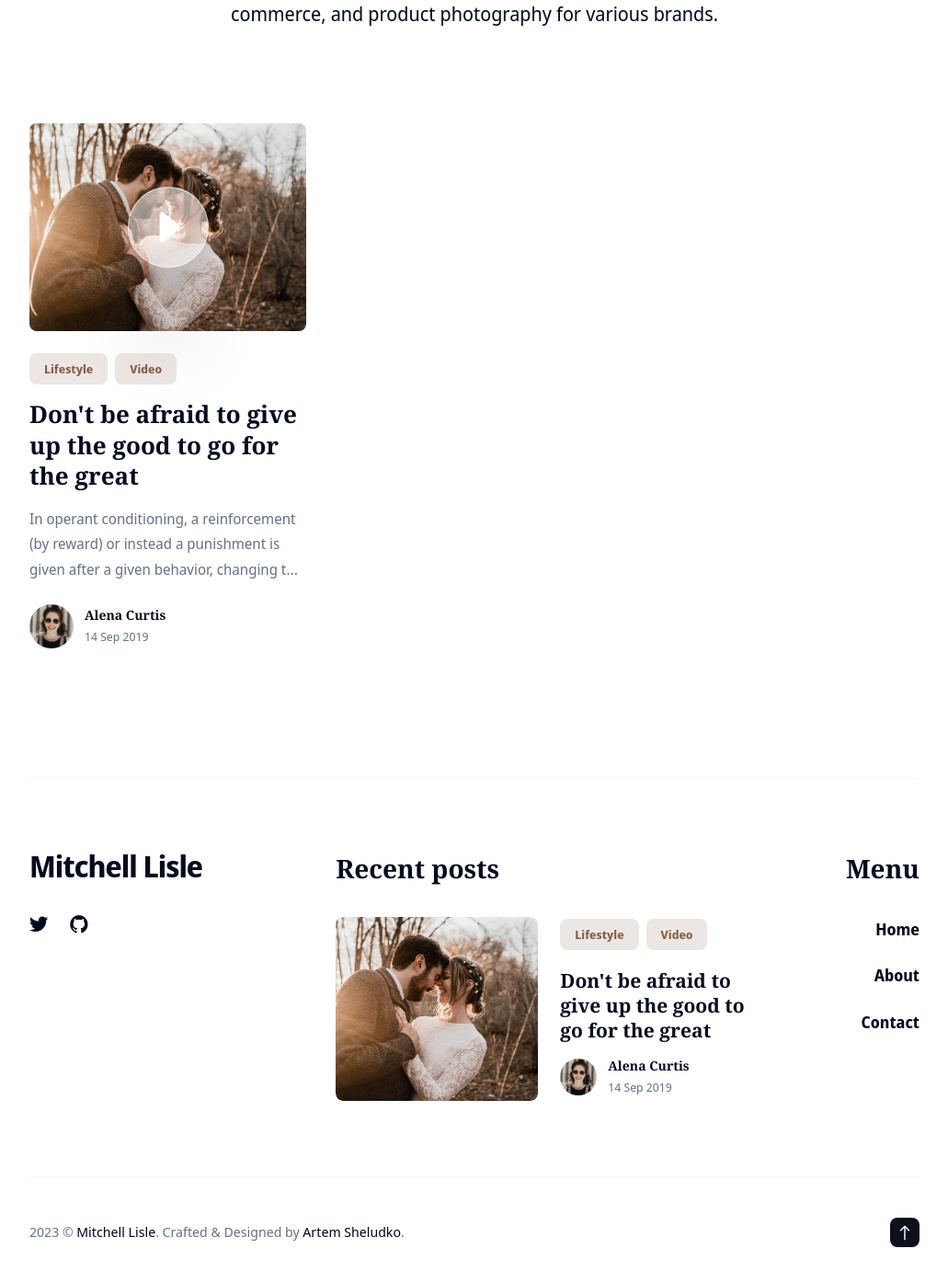
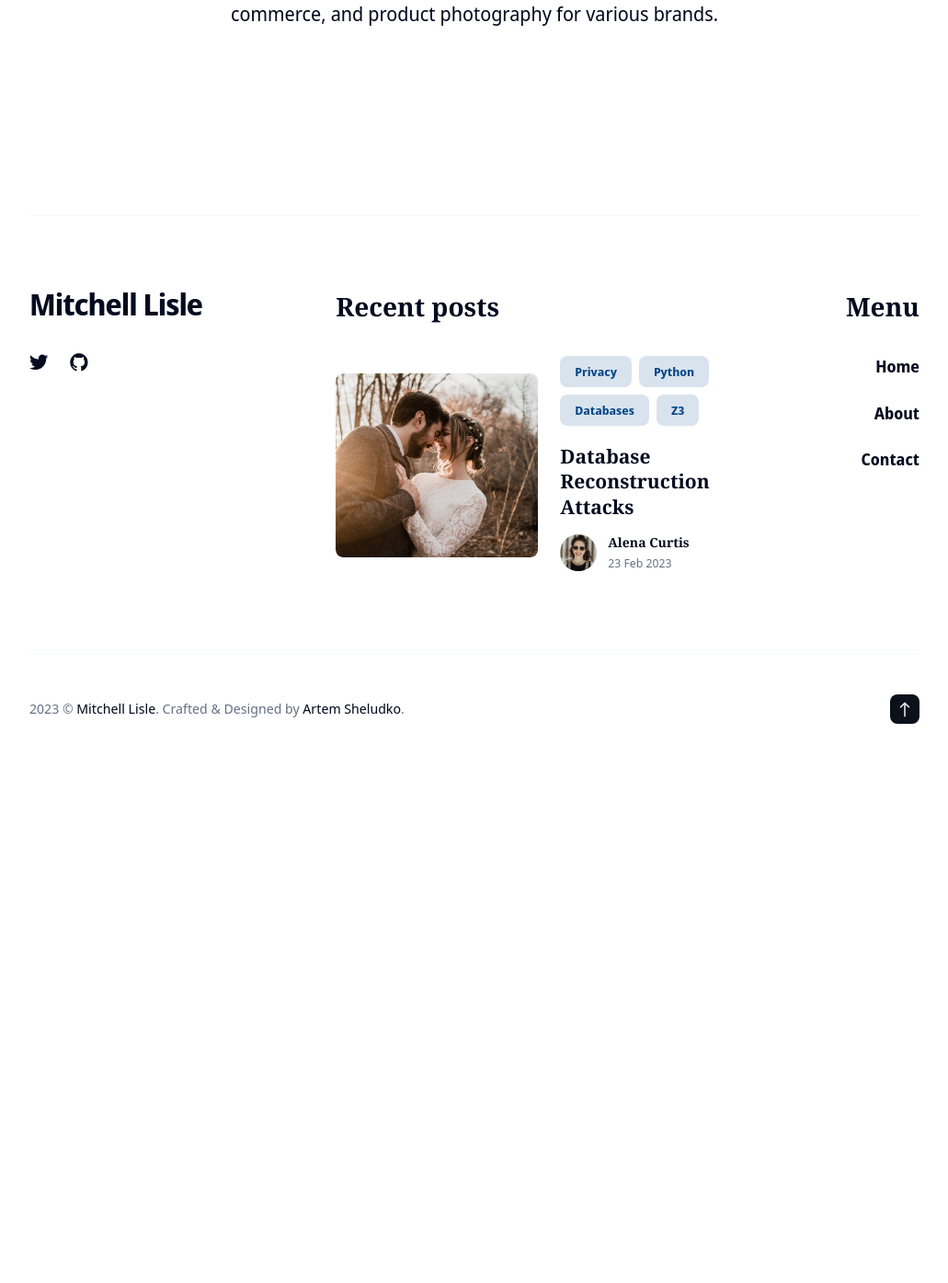
Before and after one commit to mitchelllisle/mitchelllisle.github.io, a Jekyll site: the page built from _authors/alena.md, in a window 1280 px wide and 1400 px high, scrolled down 624 px. Shown: the top 1395 px of the window at 92% size, without its empty margins (124-1155 px from the left). Built offline with Jekyll 4.4.1, drawn with Linux system fonts in a browser that asks for light colours; nearby versions of some CDN libraries; after the commit the page ends 1455 px from its top, so only the background shows below that; some of the changed lines change nothing that is shown.

Commit message:
update blog

```diff
--- a/_posts/2019-10-14-don't-be-afraid-to-give-up-the-good-to-go-for-the-great.markdown
+++ b/_posts/2019-10-14-don't-be-afraid-to-give-up-the-good-to-go-for-the-great.markdown
@@ -1,69 +1,28 @@
 ---
 layout: post
-title: Don't be afraid to give up the good to go for the great
+title: Database Reconstruction Attacks
 description:
-date: 2019-09-14 15:01:35 +0300
-author: alena
+date: 2023-02-23 15:01:35 +0300
+author: mitchell
 image: '/images/16.jpg'
-video_embed: https://www.youtube.com/embed/62bWUYRxi8g
-tags: [lifestyle, video]
-tags_color: '#835F46'
+# video_embed: https://www.youtube.com/embed/62bWUYRxi8g
+tags: [privacy, python, databases, z3]
+tags_color: '#064789'
 ---
-In operant conditioning, a reinforcement (by reward) or instead a punishment is given after a given behavior, changing the frequency and/or form of that behavior. Stimulus present when the behavior/consequence occurs come to control these behavior modifications.
 
-Observational learning is learning that occurs through observing the behavior of others. It is a form of social learning which takes various forms, based on various processes. In humans, this form of learning seems to not need reinforcement to occur, but instead, requires a social model such as a parent, sibling, friend, or teacher with surroundings.
+# 🧮 Database Reconstruction Attacks (DRAs)
 
-> The longer I live, the more I realize that I am never wrong about anything, and that all the pains I have so humbly taken to verify my notions have only wasted my time!
+This notebook is adapted from a paper on database reconstruction attacks. You can find the paper [here](https://queue.acm.org/detail.cfm?id=3295691)
 
-Imprinting is a kind of learning occurring at a particular life stage that is rapid and apparently independent of the consequences of behavior. In filial imprinting, young animals, particularly birds, form an association with another individual or in some cases, an object, that they respond to as they would to a parent. In 1935, the Austrian Zoologist Konrad Lorenz discovered that certain birds follow and form a bond if the object makes sounds.
+There are a number of reasons businesses and governments want to share information about people. It is important that when sharing information, you consider privacy and anonymity of the people that data is derived from. In most cases, aggregate data does little to hinder hackers from being able to re-create a database that is either very close, or exactlythe same as the original data. In this application, we will take a simple example and re-create the database from nothing but aggregate statistics about those people.
 
-### Formal learning
+We will mainly use [Z3](https://github.com/Z3Prover/z3) for this. Imagine we have the following database that contains information for people within a certain geographic area (going forward we refer to this area as a **block**.)
 
-These five types of play are often intersecting. All types of play generate thinking and problem-solving skills in children. Children learn to think creatively when they learn through play. Specific activities involved in each type of play change over time as humans progress through the lifespan. Play as a form of learning, can occur solitarily, or involve interacting.
+We have *7* people in total in this block. Alongside **age**, we also have each resident's **smoking status**, **employment status** and whether they are **married** or not. From here, we publish a variety of statistics about this block. You have probably seen something similar if you've ever done a census.
 
-Enculturation is the process by which people learn values and behaviors that are appropriate or necessary in their surrounding culture. This is different from acculturation, where a person adopts the values and societal rules of a culture different from their native.
+> 📓 To simplify the example, this fictional world has:
+> - Two marriage statuses; Married (**True**) or Single (**False**)
+> - Two smoking statuses; Non-Smoker (**False**) or Smoker (**True**)
+> - Two employment statuses;  Unemployed (**False**) or Employed (**True**)
 
-- [Nonformal learning](https://www.wikipedia.org) and combined approaches
-- [Reading directions](https://www.wikipedia.org) helps a player learn the patterns that solve the Rubik's Cube
-- [Practicing the moves repeatedly](https://www.wikipedia.org) helps build "muscle memory" and speed.
-- [Thinking critically about moves](https://www.wikipedia.org) helps find shortcuts, which speeds future attempts.
-- [Observing the Rubik's Cube's six colors help anchor solutions in the mind.](https://www.wikipedia.org)
-- [Revisiting the cube occasionally helps retain the skill.](https://www.wikipedia.org)
-
-Electronic learning or e-learning is computer-enhanced learning. A specific and always more diffused e-learning is mobile learning (m-learning), which uses different mobile telecommunication equipment, such as cellular phones.
-
-![Room]({{site.baseurl}}/images/30.jpg)
-*Photo by [Priscilla Du Preez](https://unsplash.com/photos/vZb2zeAhmAc) on [Unsplash](https://unsplash.com/)*
-
-When a learner interacts with the e-learning environment, it's called augmented learning. By adapting to the needs of individuals, the context-driven instruction can be dynamically tailored to the learner's natural environment. Augmented digital content may include text, images, video, audio (music and voice). By personalizing instruction, augmented learning has been shown to improve learning performance for a lifetime. See also minimally invasive.
-
-Rote learning is memorizing information so that it can be recalled by the learner exactly the way it was read or heard. The major technique used for rote learning is learning by repetition, based on the idea that a learner can recall the material exactly (but not its meaning) if the information is repeatedly processed. Rote learning is used in diverse areas, from mathematics to music to religion. Although it has been criticized by some educators, rote learning is a necessary precursor to meaningful learning.
-
-<div class="gallery-box">
-  <div class="gallery gallery--post">
-    <img src="/images/32.jpg" loading="lazy" alt="Mountains">
-    <img src="/images/33.jpg" loading="lazy" alt="Woman">
-    <img src="/images/34.jpg" loading="lazy" alt="Subway">
-    <img src="/images/35.jpg" loading="lazy" alt="City">
-  </div>
-  <em>Gallery / <a href="https://unsplash.com/" target="_blank">Unsplash</a></em>
-</div>
-
-
-Nonformal learning is organized learning outside the formal learning system. For example, learning by coming together with people with similar interests and exchanging viewpoints, in clubs or in (international) youth organizations, workshops.
-
-Informal learning is less structured than "nonformal" one. It may occur through the experience of day-to-day situations (for example, one would learn to look ahead while walking because of the danger inherent in not paying attention to where one is going). It is learning from life, during a meal at the table with parents, play, exploring, etc.
-
-> Sing like no one’s listening, love like you’ve never been hurt, dance like nobody’s watching, and live like it’s heaven on earth.
-
-The educational system may use a combination of formal, informal, and nonformal learning methods. The UN and EU recognize these different forms of learning (cf. links below). In some schools, students can get points that count in the formal-learning systems if they get work done in informal-learning circuits. They may be given time to assist international youth workshops and training courses, on the condition they prepare, contribute, share, and can prove this offered valuable new insight, helped to acquire new skills, a place to experience.
-
-### Internal factors
-
-Play, as it pertains to humans as a form of learning is central to a child's learning and development. Through play, children learn social skills such as sharing and collaboration. Children develop emotional skills such as learning to deal with the emotion of anger, through play activities. As a form of learning, play also facilitates the development of thinking and language skills in children.
-
-<p><iframe src="https://player.vimeo.com/video/148003889?h=d36b8b4cbb" loading="lazy" width="640" height="360" frameborder="0" allowfullscreen></iframe></p>
-
-Transfer of learning is the application of skill, knowledge or understanding to resolve a novel problem or situation that happens when certain conditions are fulfilled. Research indicates that learning transfer is infrequent; most common when "... cued, primed, and guided..." and has sought to clarify what it is, and how it might be promoted through.
-
-In incidental teaching learning is not planned by the instructor or the student, it occurs as a byproduct of another activity — an experience, observation, self-reflection, interaction, unique event, or common routine task. This learning happens in addition to or apart from the instructor's plans and the student's expectations. An example of incidental teaching.
+> 👾 One additional piece of logic we know is that any statistics with a **count of less than 3** is suppressed. Suppression of statistics with low counts is often used as a tactic for protecting privacy. The less people there are to represent a statistic, the more they often stick out in a dataset meaning their privacy is often more at risk than those who 'blend in with the crowd'. As we'll see, simply knowing that a statistic is suppressed can even be used to attack a dataset
```
